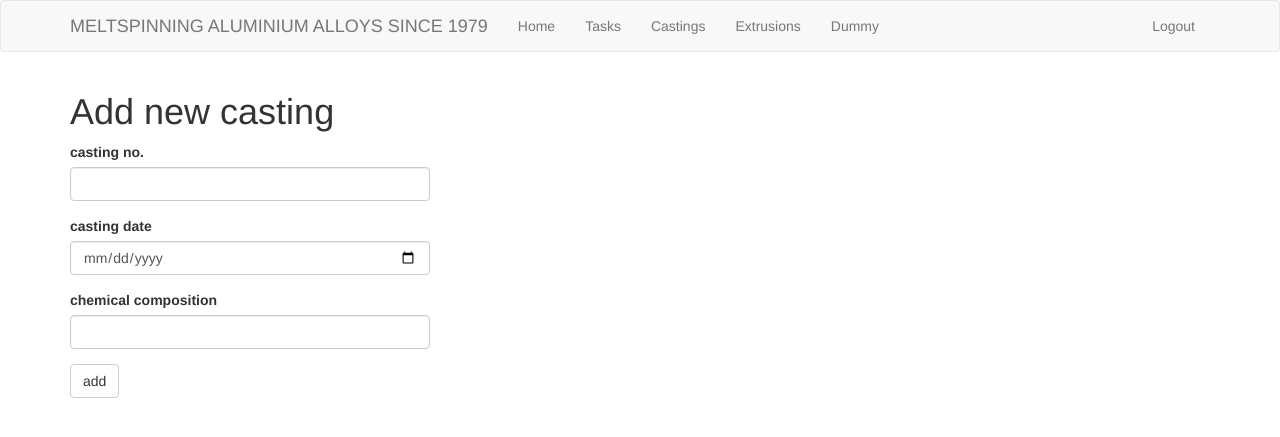
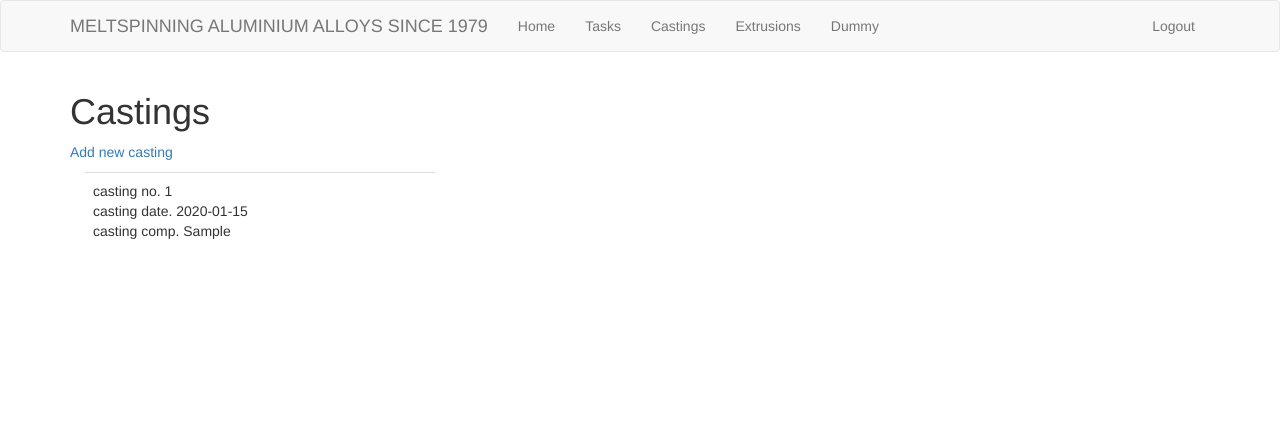
Before and after one commit to lukaszrychlowski/flask_intro, a Flask app: page /castings in a window 1280 px wide. Shown: the top 437 px of the page. Run offline with Flask 2, Linux system fonts and the light colour scheme; a user stored in the database is signed in; tables that the repository leaves empty hold one stand-in row (values such as "Sample post"); some libraries are stand-ins or nearby versions.

Commit message:
casting template improved, add casting template

```diff
--- a/app/routes.py
+++ b/app/routes.py
@@ -166,6 +166,12 @@ def reset_password(token):
 @app.route('/castings', methods=['GET', 'POST'])
 @login_required
 def castings():
+    casting_data = Casting.query.order_by(Casting.casting_no.asc()).all()
+    return render_template('castings.html', title='castings', castings=casting_data)
+
+@app.route('/new_casting', methods=['GET', 'POST'])
+@login_required
+def new_casting():
     form = CastingsForm()
     if form.validate_on_submit():
         casting = Casting(casting_no=form.casting_no.data, casting_date=form.casting_date.data, casting_composition=form.casting_composition.data)
@@ -173,7 +179,7 @@ def castings():
         db.session.commit()
         flash('casting added')
         return redirect(url_for('castings'))
-    return render_template('castings.html', title='castings', form=form, castings=castings, user=user)
+    return render_template('new_casting.html', title='new casting', form=form, user=user)
 
 @app.route('/extrusions', methods=['GET', 'POST'])
 @login_required
--- a/app/templates/_casting.html
+++ b/app/templates/_casting.html
@@ -1,4 +1,4 @@
-<table class="table table-hover">
+<table class="table table-hover" onclick="location.href='index'">
     <tr>
         <td width="70px">
             casting no. {{ casting.casting_no }} <br>
--- a/app/templates/_extrusion.html
+++ b/app/templates/_extrusion.html
@@ -1,4 +1,4 @@
-<table class="table table-hover">
+<table class="table table-hover" onclick="location.href='index'">
     <tr>
         <td width="70px">
             extr no. {{ extrusion.extrusion_no }} <br>
--- a/app/templates/castings.html
+++ b/app/templates/castings.html
@@ -3,10 +3,15 @@
 
 {% block app_content %}
 
-<h1>Add new casting</h1>
-<div class="row">
+<h1>Castings</h1>
+<p><a href="{{ url_for('new_casting') }}">Add new casting</a></p>
+
     <div class="col-md-4">
-        {{ wtf.quick_form(form) }}
+        {% for casting in castings %}
+        {% include '_casting.html'   %}
+        {% endfor %}
     </div>
-</div>
+
+
+
 {% endblock %}
--- a/app/templates/dummy.html
+++ b/app/templates/dummy.html
@@ -9,6 +9,7 @@
         {% include '_casting.html'   %}
         {% endfor %}
     </div>
+
 <h1>Extr.</h1>
     <div class="col-md-4">
         {% for extrusion in extrusions %}
```
Also changed, not shown: app/templates/new_casting.html (added, +11 -0 lines).
